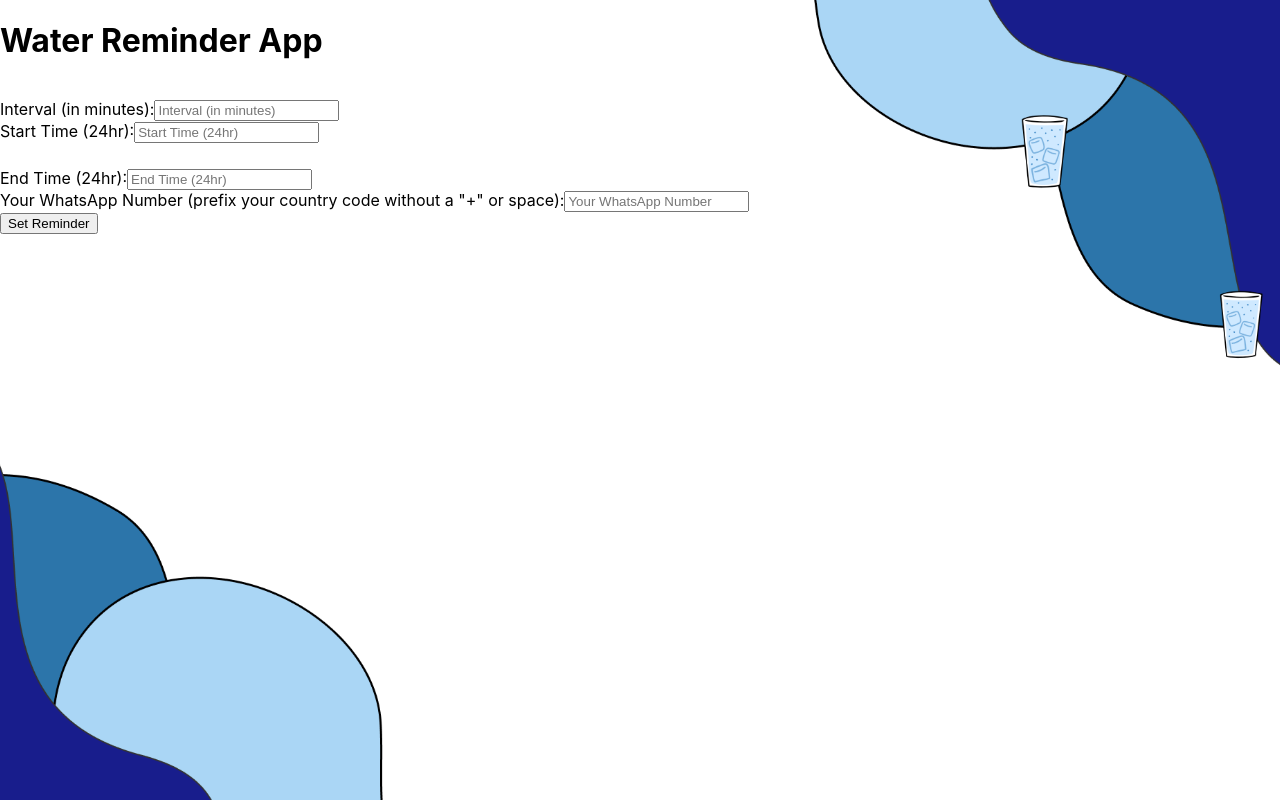
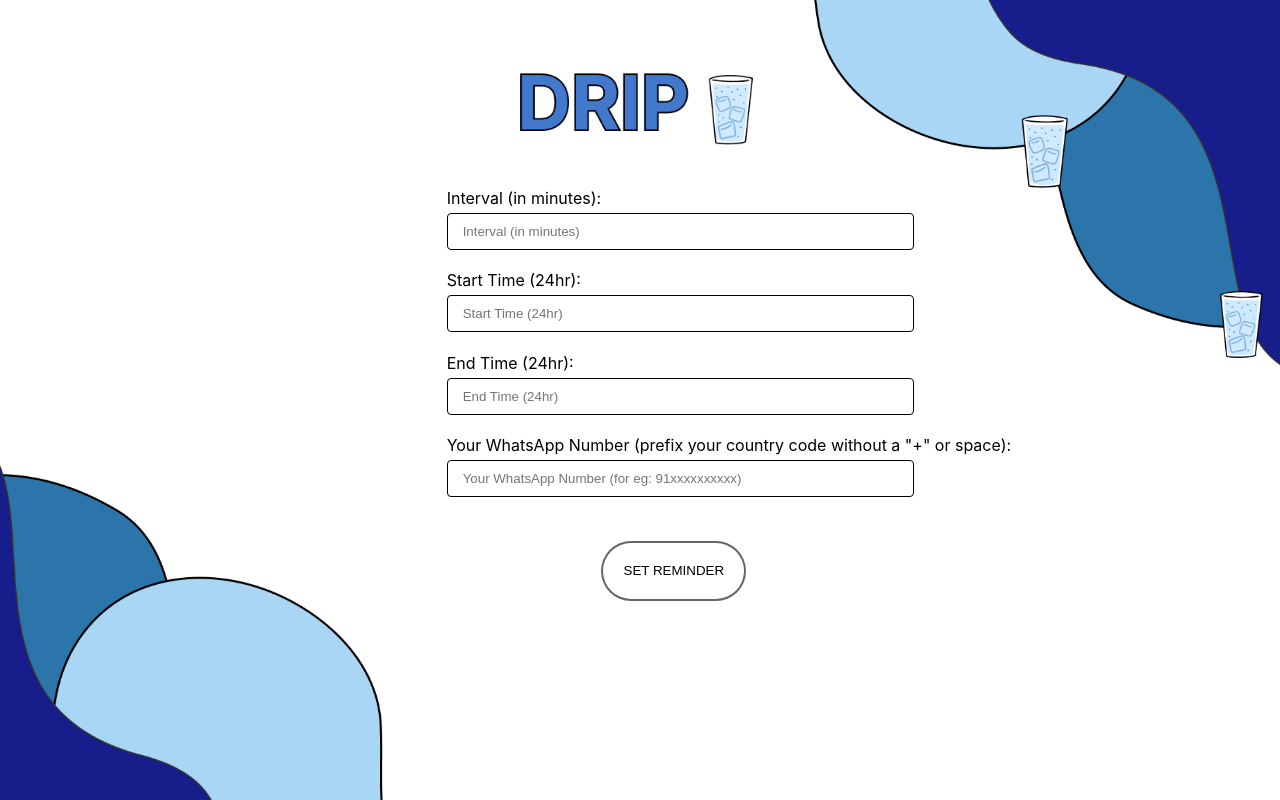
Before and after one commit to devanshiprasad/drip-cli, a React (Create React App) app in the folder client/: page /drip in a window 1280 px wide. Built offline with nearby package versions, Linux system fonts and the light colour scheme.

Commit message:
added css to form

```diff
--- a/client/src/App.css
+++ b/client/src/App.css
@@ -148,13 +148,109 @@ body {
   }
 }
 
+/* drip.css styling */
+
+.form-container{
+  display: flex;
+  flex-direction: column;
+  justify-content: flex-start;
+  align-items: center;
+  height: 100vh;
+  padding: 20px;
+  box-sizing: border-box;
+}
+
+.form-items:nth-child(1){
+  display: block;
+  flex-grow: 0;
+  flex-shrink: 1;
+  flex-basis: auto;
+  order: 0;
+  align-self: center;
+  margin-top: 3%;
+}
+
+.form-items:nth-child(2){
+  display: block;
+  flex-grow: 0;
+  flex-shrink: 1;
+  flex-basis: auto;
+  order: 0;
+  align-self: center;
+  margin-top: 2%;
+  margin-left: 25%;
+  align-content: center;
+}
+.form-items:nth-child(3){
+  display: block;
+  flex-grow: 0;
+  flex-shrink: 1;
+  flex-basis: auto;
+  order: 0;
+  align-self: center;
+  margin-top: 2%;
+  margin-left: 25%;
+  align-content: center;
+}
+
+.form-items:nth-child(4){
+  display: block;
+  flex-grow: 0;
+  flex-shrink: 1;
+  flex-basis: auto;
+  order: 0;
+  align-self: center;
+  margin-top: 2%;
+  margin-left: 25%;
+  align-content: center;
+}
+
+.form-items:nth-child(5){
+  display: block;
+  flex-grow: 0;
+  flex-shrink: 1;
+  flex-basis: auto;
+  order: 0;
+  align-self: center;
+  margin-top: 2%;
+  margin-left: 20%;
+  align-content: center;
+}
 
 
 
+#drip-logo{
+  width: 246.57px;
+  height: auto;
+  max-width: 100%;
+}
 
+#submit{
+  margin-left: 45%;
+  margin-top: 5%;
+}
 
+#interval{
+  margin-left: 25%;
+  margin-top: 5%;
+}
 
+input[type=text], select {
+  width: 75%;
+  padding: 10px 15px;
+  margin: 5px 0;
+  border: 1px solid black;
+  border-radius: 4px;
+}
 
+input[type=number] {
+  width: 75%;
+  color: black;
+  padding: 10px 15px;
+  margin: 5px 0;
+  border: 1px solid black;
+  border-radius: 4px;
+}
 
 
 
--- a/client/src/Drip.css
+++ /dev/null
@@ -1,50 +0,0 @@
-.flex {
-    display: flex;
-    flex-direction: column;
-    justify-content: center;
-    align-items: center;
-    height: 100vh;
-    padding: 20px;
-    box-sizing: border-box;
-    overflow: hidden; /* Prevent any overflow */
-}
-
-.flex-items {
-    width: 100%;
-    max-width: 300px;
-    margin: 8px 0; /* Slight margin between input fields */
-}
-
-#drip {
-    font-size: 2rem;
-    text-align: center;
-    margin-bottom: 15px; /* Reduce space below the title */
-}
-
-input[type="number"],
-input[type="text"] {
-    width: 100%;
-    padding: 6px;
-    border: 1px solid #ccc;
-    border-radius: 4px;
-    box-sizing: border-box;
-}
-
-button {
-    margin-top: 10px;
-    padding: 8px 20px;
-    font-size: 1rem;
-    border: none;
-    border-radius: 4px;
-    cursor: pointer;
-    background-color: #4CAF50;
-    color: white;
-}
-
-form {
-    display: flex;
-    flex-direction: column;
-    align-items: center;
-    max-width: 100%; /* Prevent horizontal overflow */
-    overflow: hidden; /* Prevent any overflow in the form */
-}
--- a/client/src/Drip.js
+++ b/client/src/Drip.js
@@ -2,6 +2,7 @@
 import React, { useState } from 'react';
 import axios from 'axios';
 import './App.css';
+import logo from './images/logo.png';
 
 function Drip() {
     const [interval, setInterval] = useState('');
@@ -27,9 +28,12 @@ function Drip() {
 
     return (
         <div className="form-container">
-        <h1 id='drip'>Water Reminder App</h1>
+            <div className='form-items'>
+            <img src={logo} id='drip-logo'/>
+            </div>
+
         <form onSubmit={handleSubmit} className="flex">
-            <div className='flex-items'>
+            <div className='form-items' id='interval'>
                 <label>
                     Interval (in minutes):
                     <input
@@ -41,7 +45,7 @@ function Drip() {
                     />
                 </label>
             </div>
-            <div className='flex-items'>
+            <div className='form-items' id='start'>
                 <label>
                     Start Time (24hr):
                     <input
@@ -53,7 +57,7 @@ function Drip() {
                     />
                 </label>
             </div>
-            <div className='flex-items'>
+            <div className='form-items' id='end'>
                 <label>
                     End Time (24hr):
                     <input
@@ -65,19 +69,19 @@ function Drip() {
                     />
                 </label>
             </div>
-            <div className='flex-items'>
+            <div className='form-items' id='number'>
                 <label>
                     Your WhatsApp Number (prefix your country code without a "+" or space):
                     <input
                         type="text"
-                        placeholder="Your WhatsApp Number"
+                        placeholder="Your WhatsApp Number (for eg: 91xxxxxxxxxx)"
                         value={phoneNumber}
                         onChange={(e) => setPhoneNumber(e.target.value)}
                         required
                     />
                 </label>
             </div>
-            <button type="submit">Set Reminder</button>
+            <button type="submit" className='bn54' id='submit'>Set Reminder</button>
         </form>
     </div>
     );
```
